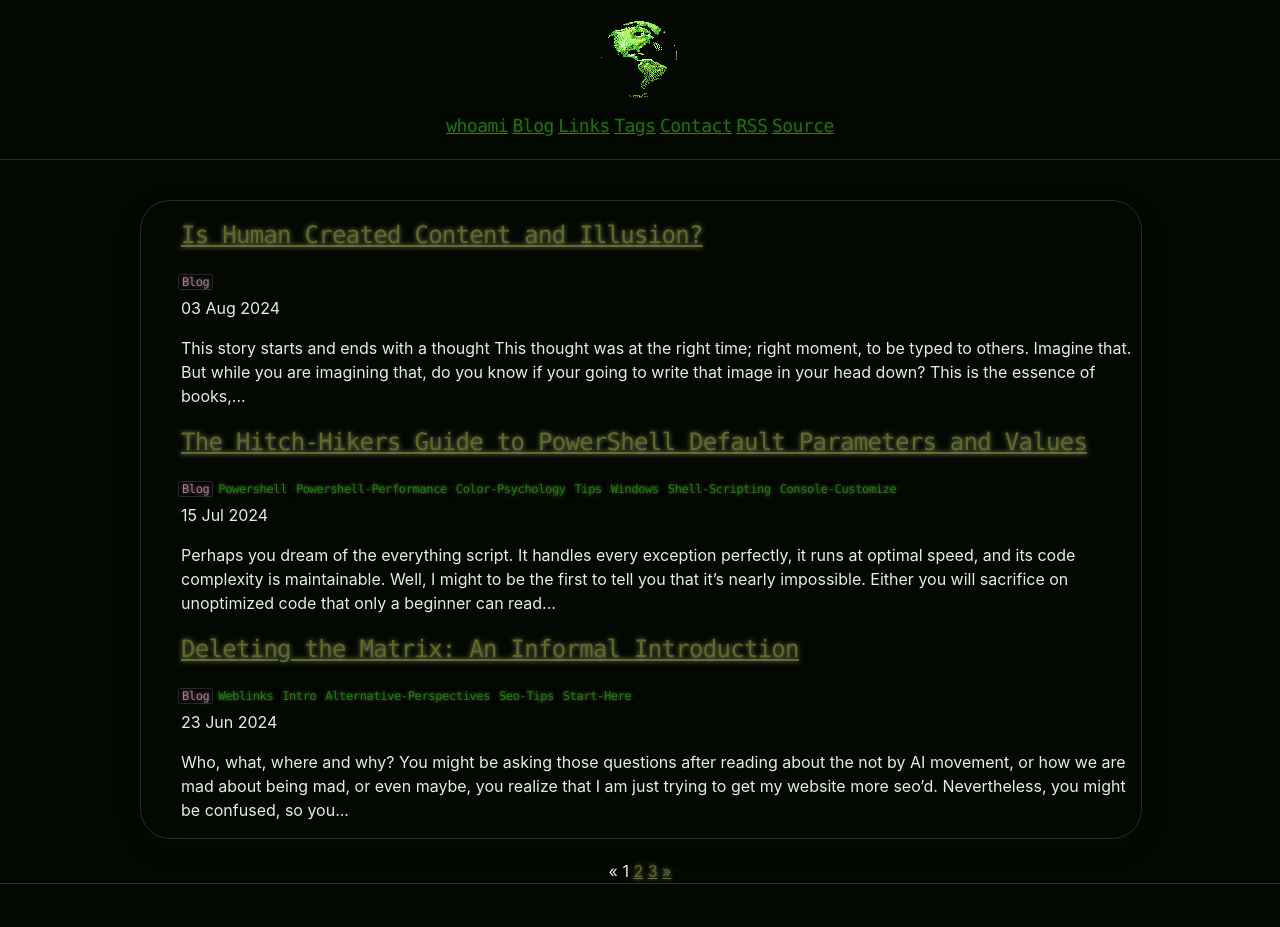
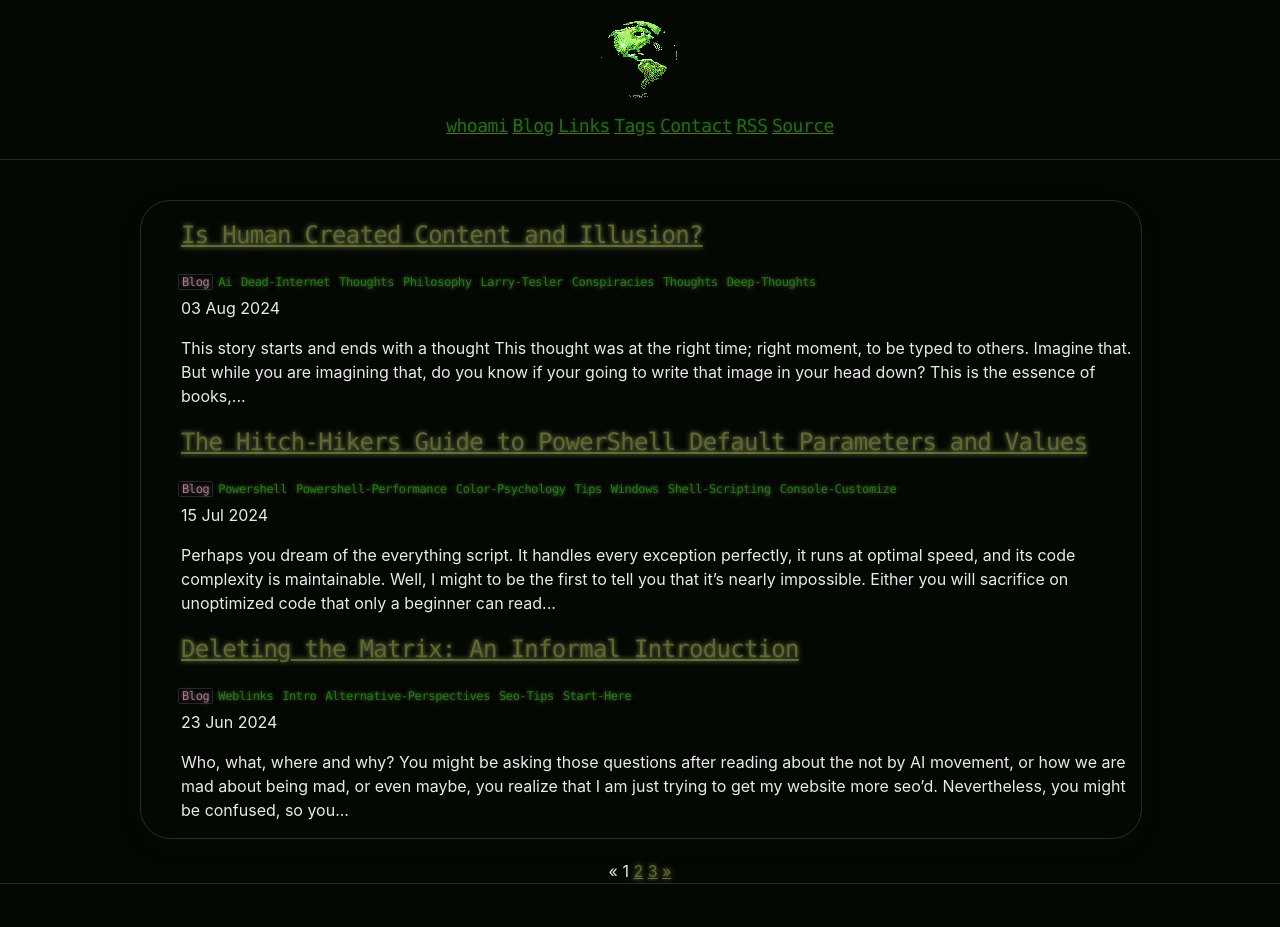
Before and after one commit to CamoCatX/camocatx.github.io, a Jekyll site: the page built from index.html, in a window 1280 px wide. Built offline with Jekyll 4.4.1, drawn with Linux system fonts in a browser that asks for light colours; the list of posts is cut into pages by our own code.

Commit message:
modified:   blog/_posts/2024-08-03-Is-human-created-content-meaningful.md

```diff
--- a/blog/_posts/2024-08-03-Is-human-created-content-meaningful.md
+++ b/blog/_posts/2024-08-03-Is-human-created-content-meaningful.md
@@ -1,8 +1,8 @@
 ---
 title: "Is Human Created Content and Illusion?"
-description: ""
+description: "If this description is written by AI, would you like it more or less?"
 published: true
-tags: []
+tags: [ai,dead-internet,thoughts,philosophy,Larry-Tesler,conspiracies,thoughts,deep-thoughts]
 ---
 
 # This story starts and ends with a thought
```
Also changed, not shown: other parts of blog/_posts/2024-08-03-Is-human-created-content-meaningful.md (+1 -1 lines).
